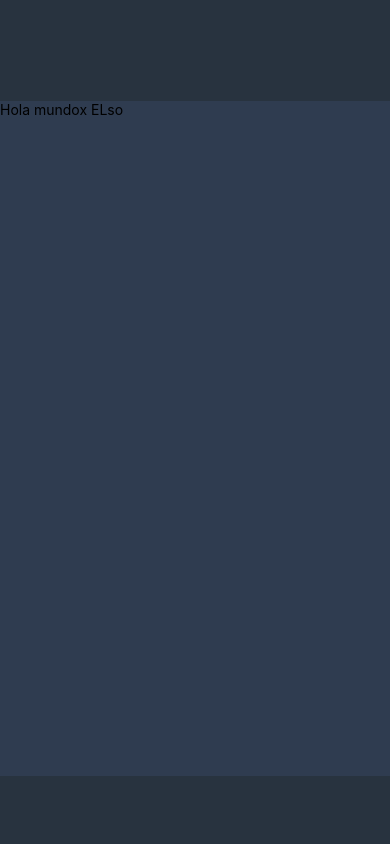
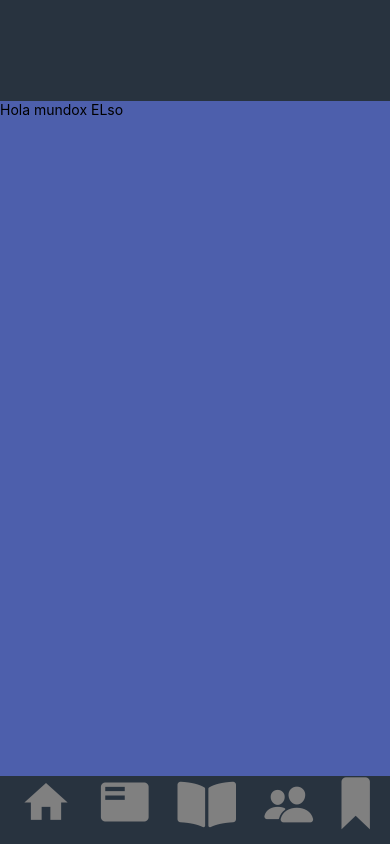
Before and after one commit to JohanaBaez/ChatApp, a React Native app: screen / in a window 390 px wide. Built offline with nearby package versions, Linux system fonts and the light colour scheme.

Commit message:
desarrollo del footer

```diff
--- a/src/components/Main.tsx
+++ b/src/components/Main.tsx
@@ -1,6 +1,12 @@
-import { StyleSheet, Text, View } from 'react-native';
+import { Button, StyleSheet, Text, View } from 'react-native';
 import { StatusBar } from 'expo-status-bar';
 import ScrollView from './ScrollView';
+import { MaterialCommunityIcons } from '@expo/vector-icons';
+import { FontAwesome5 } from '@expo/vector-icons';
+import { Ionicons } from '@expo/vector-icons';
+import { Fontisto } from '@expo/vector-icons';
+import { MaterialIcons } from '@expo/vector-icons';
+
 
 
 const Main = ()=>{
@@ -8,11 +14,22 @@ const Main = ()=>{
     return(
         <View style={styles.container}>
             <StatusBar style="light" />
-            <View style={styles.header}></View>
+            <View style={styles.header}>
+
+            </View>
+
             <View style={styles.body}>
             <ScrollView></ScrollView>
             </View>
-            <View style={styles.foot}></View>
+
+            <View style={styles.foot}>
+
+            <MaterialCommunityIcons name="home" size={52} color="gray"  />
+            <MaterialIcons name="featured-play-list" size={52} color="gray" />
+            <FontAwesome5 name="book-open" size={52} color="gray" />
+            <Ionicons name="people" size={52} color="gray" />
+            <Fontisto name="favorite" size={52} color="gray" />
+            </View>
 
         </View>
     )
@@ -24,20 +41,22 @@ const styles = StyleSheet.create({
     container: {
         flex: 1,
     padding: 0,
-
     },
     header:{
         backgroundColor: '#28333F',
         flex:1.5
-
     },
     body:{
-        backgroundColor: '#2F3C50',
+        backgroundColor: '#4D5FAC',
         flex:10,
-
     },
     foot:{
         flex:1,
-        backgroundColor: '#28333F'
+        backgroundColor: '#28333F',
+        flexDirection: "row",
+        justifyContent:'space-between',
+        paddingHorizontal: 20,
+
+
     }
 });
```
